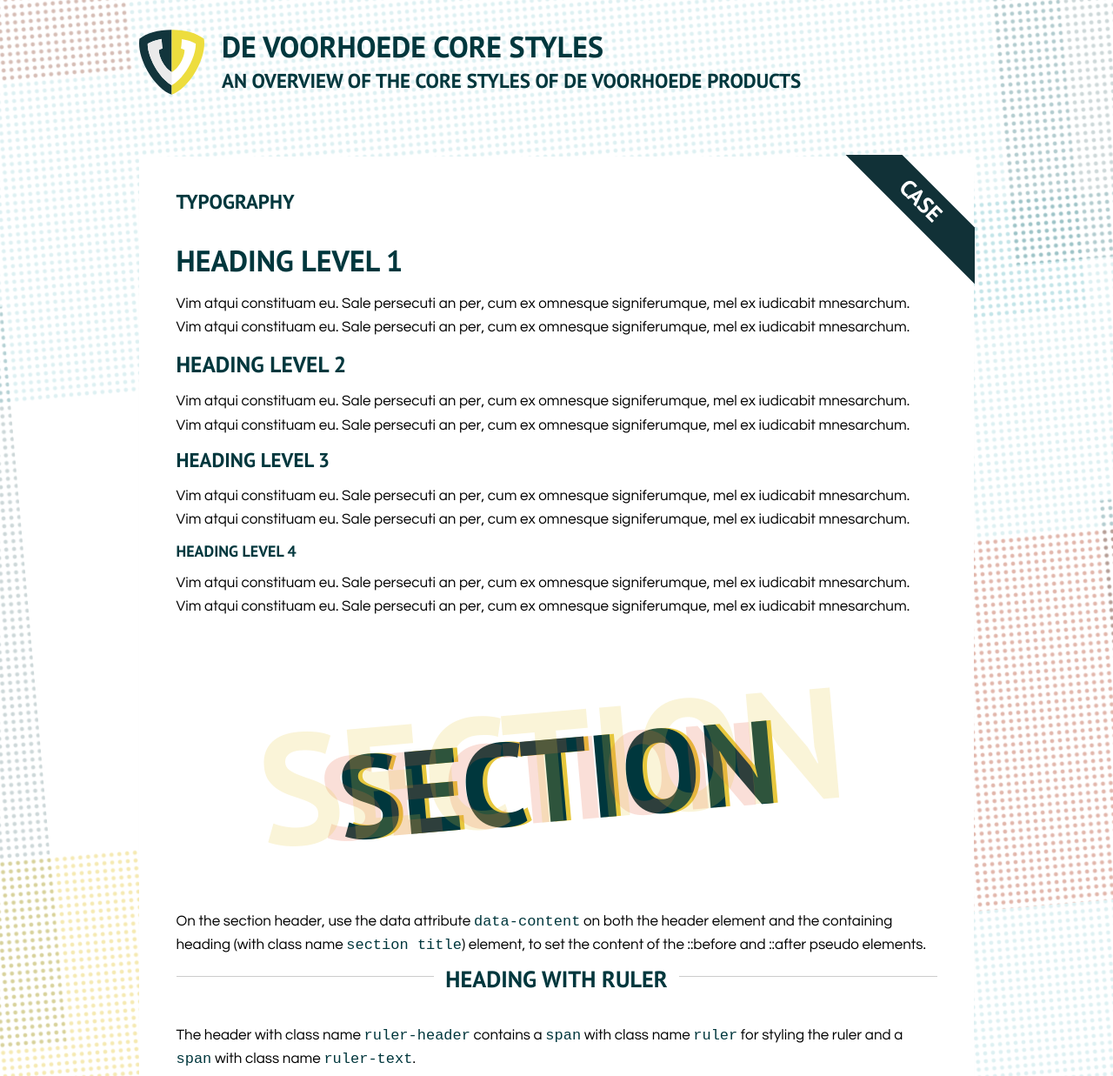
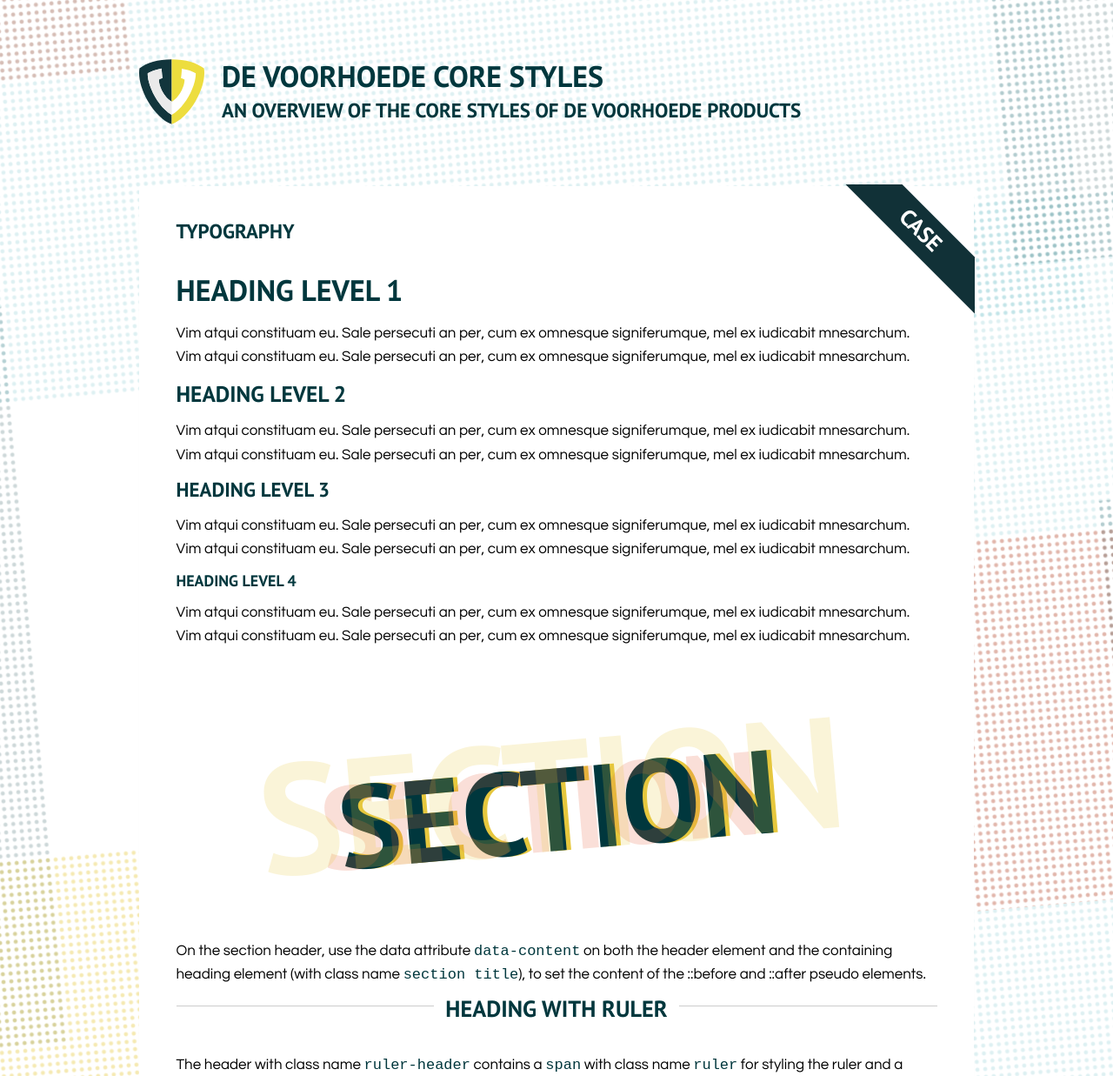
Before and after one commit to voorhoede/voorhoede-core-styles, a website: page index.html in a window 1280 px wide. Shown: the top 1237 px of the page at 87% size. Drawn offline with Linux system fonts and the light colour scheme; files whose address does not match are found by name.

Commit message:
minor improvements

```diff
--- a/assets/styles/_guide.scss
+++ b/assets/styles/_guide.scss
@@ -1,11 +1,16 @@
 @import "mixins/clearfix";
 @import "variables/colours";
 
-.guide-header,
+.guide {
+	margin: 4em auto;
+	width: 75%;
+}
+
+.guide-header {
+	margin-bottom: 4em;
+}
+
 .guide-main {
-	margin: 2em auto 4em auto;
-	width: 75%;
-
 	.section-header {
 		z-index: 1;
 	}
--- a/index.html
+++ b/index.html
@@ -10,6 +10,8 @@
 <body>
 
 <div class="page">
+
+    <div class="guide">
 
         <header class="guide-header">
             <img src="images/logo.svg"
@@ -56,8 +58,8 @@
                 </header>
                 <p>
                     On the section header, use the data attribute <code>data-content</code> on both
-            the header element and the containing heading (with class name
-            <code>section title</code>) element, to set the content of the ::before and ::after
+                    the header element and the containing heading element (with class name
+                    <code>section title</code>), to set the content of the ::before and ::after
                     pseudo elements.
                 </p>
                 <h1 class="ruler-header">
@@ -314,6 +316,8 @@
             </div>
         </main>
 
+    </div>
+
     <!-- site-background -->
     <div class="site-background" data-component="site-background">
 
```
Also changed, not shown: core.css. Lines whose indentation alone changed are shown as unchanged.
